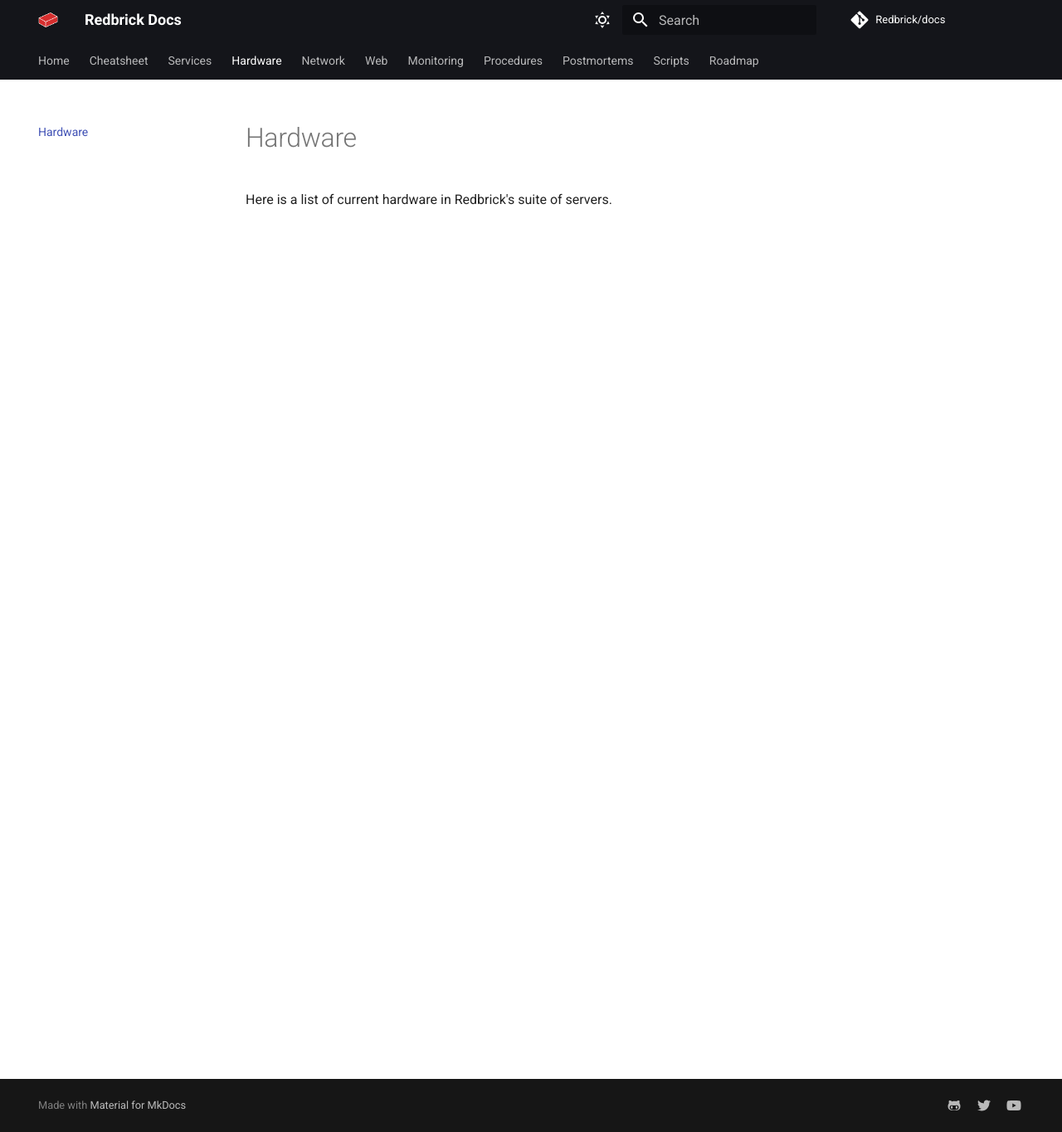
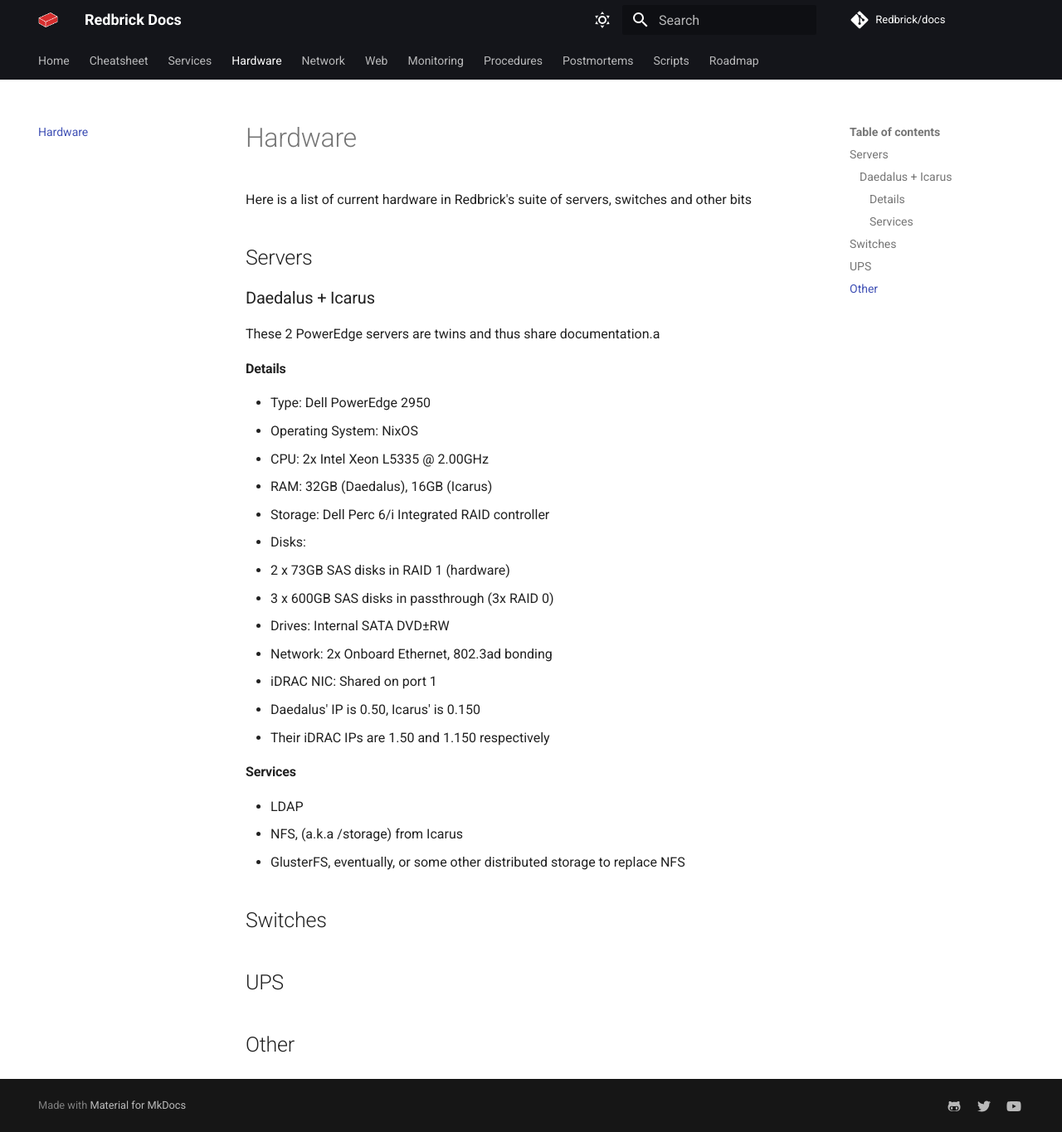
Before and after one commit to redbrick/docs, an MkDocs documentation site: the page built from docs/hardware.md, in a window 1280 px wide and 1365 px high. Shown: the whole window at 83% size. Built offline with MkDocs 1.6.1 and Material for MkDocs 9.7.7, drawn with Linux system fonts in a browser that asks for light colours; comment, search, counter and statistics services are not loaded.

Commit message:
Added content

```diff
--- a/docs/hardware.md
+++ b/docs/hardware.md
@@ -1,3 +1,37 @@
 # Hardware
 
-Here is a list of current hardware in Redbrick's suite of servers.
+Here is a list of current hardware in Redbrick's suite of servers, switches and other bits
+
+## Servers
+
+### Daedalus + Icarus
+
+These 2 PowerEdge servers are twins and thus share documentation.a
+
+#### Details
+
+- Type: Dell PowerEdge 2950
+- Operating System: NixOS
+- CPU: 2x Intel Xeon L5335 @ 2.00GHz
+- RAM: 32GB (Daedalus), 16GB (Icarus)
+- Storage: Dell Perc 6/i Integrated RAID controller
+- Disks:
+  - 2 x 73GB SAS disks in RAID 1 (hardware)
+  - 3 x 600GB SAS disks in passthrough (3x RAID 0)
+- Drives: Internal SATA DVD±RW
+- Network: 2x Onboard Ethernet, 802.3ad bonding
+- iDRAC NIC: Shared on port 1
+- Daedalus' IP is 0.50, Icarus' is 0.150
+- Their iDRAC IPs are 1.50 and 1.150 respectively
+
+#### Services
+
+- LDAP
+- NFS, (a.k.a /storage) from Icarus
+- GlusterFS, eventually, or some other distributed storage to replace NFS
+
+## Switches
+
+## UPS
+
+## Other
```
Also changed, not shown: docs/network.md (+2 -0 lines), docs/postmortems.md (+3 -0 lines), docs/procedures.md (+271 -0 lines), docs/services.md (+49 -0 lines).
